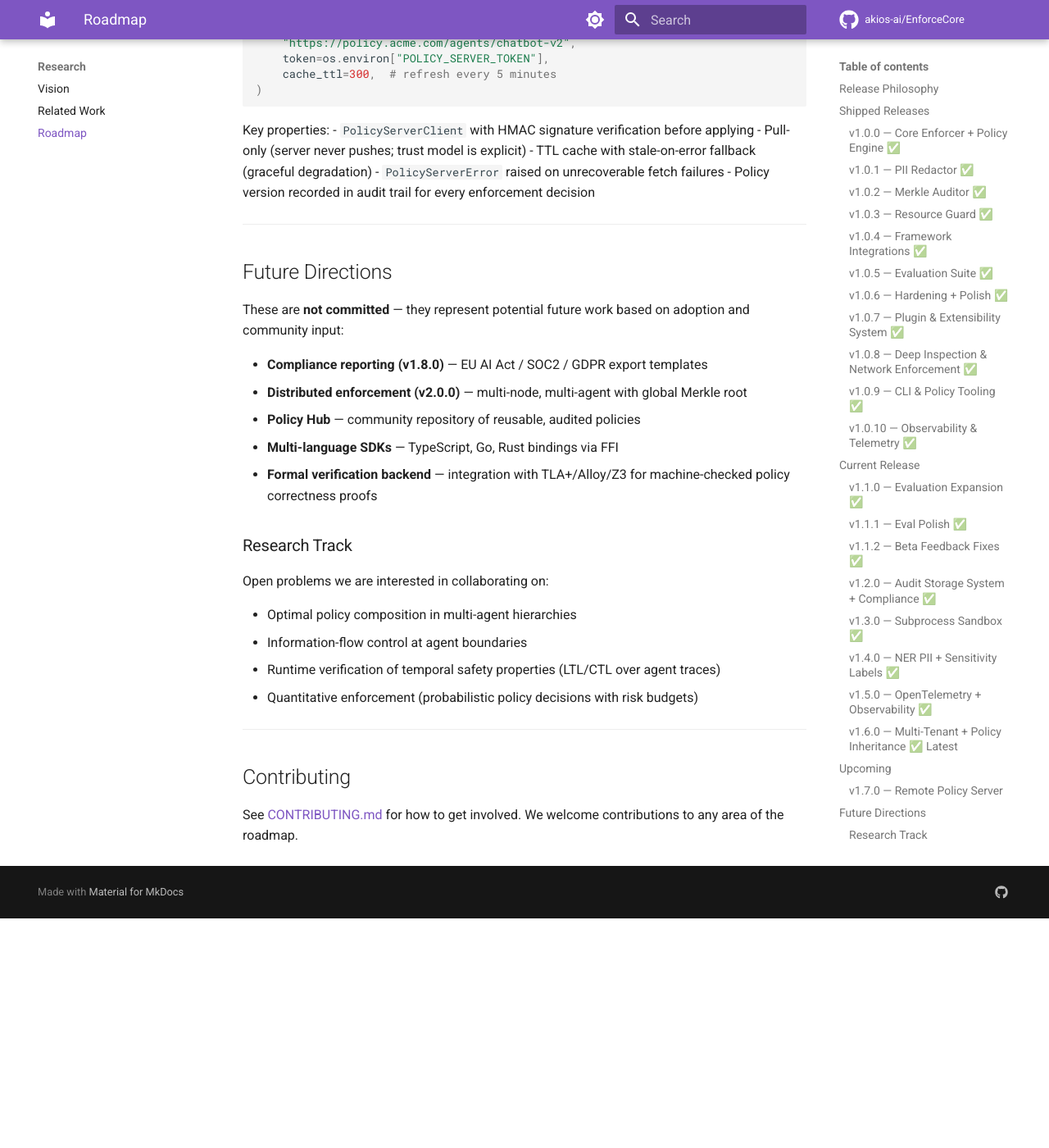
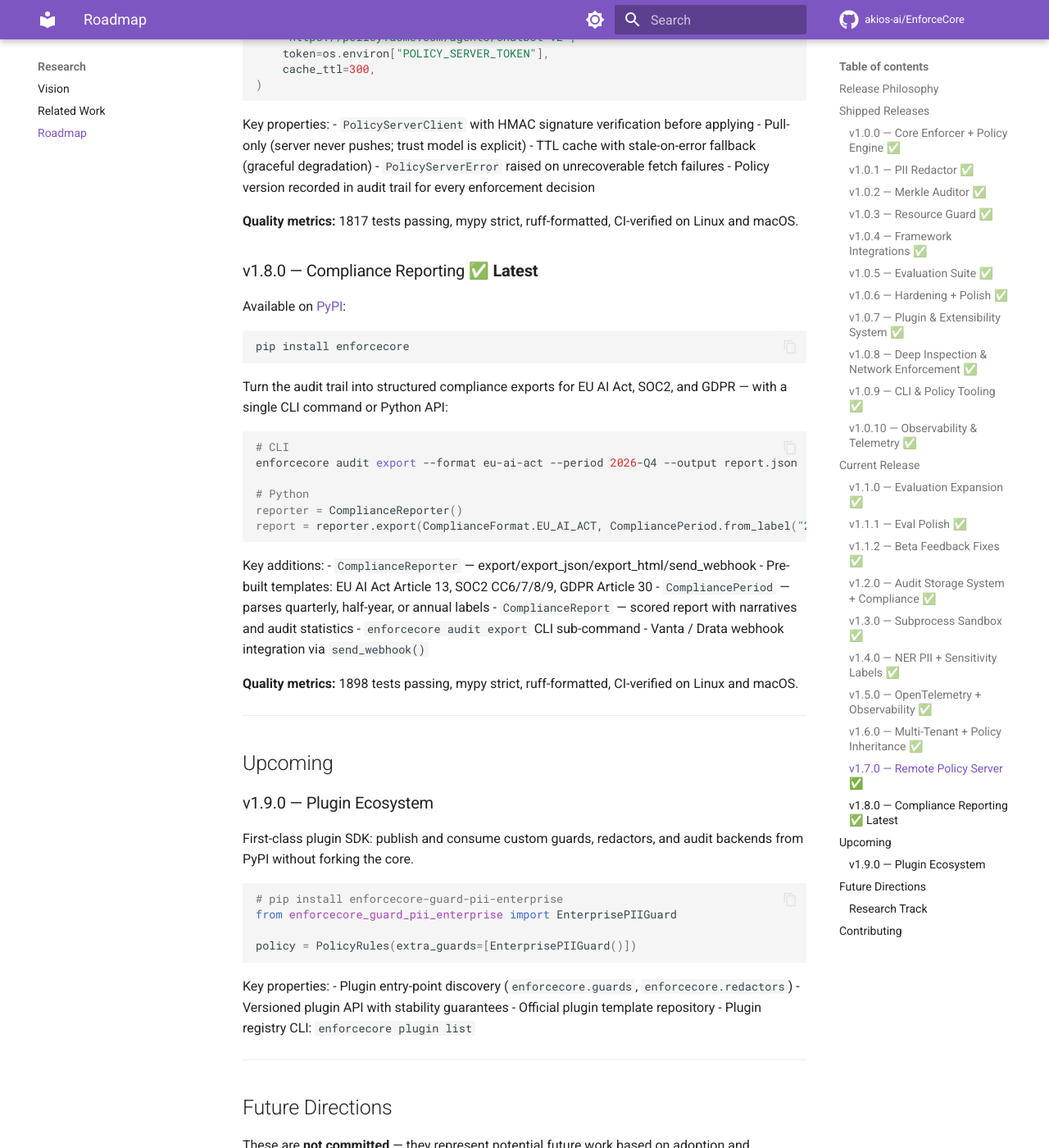
Before and after one commit to akios-ai/EnforceCore, an MkDocs documentation site: the page built from docs/roadmap.md, in a window 1280 px wide and 1400 px high, scrolled down 4093 px. Shown: the whole window at 82% size. Built offline with MkDocs 1.6.1 and Material for MkDocs 9.7.7, drawn with Linux system fonts in a browser that asks for light colours; comment, search, counter and statistics services are not loaded; before the commit the page ends 5213 px from its top, so only the background shows below that; some of the changed text lies outside the part shown.

Commit message:
docs: update roadmap and README for v1.7.0 + v1.8.0 shipped, v1.9.0 in progress

````diff
--- a/docs/roadmap.md
+++ b/docs/roadmap.md
@@ -165,21 +165,22 @@ tools:
 **Quality metrics:** 1756 tests passing, mypy strict, ruff-formatted,
 CI-verified on Linux and macOS.
 
----
+### v1.7.0 — Remote Policy Server ✅
 
-## Upcoming
+Available on [PyPI](https://pypi.org/project/enforcecore/1.7.0/):
 
-### v1.7.0 — Remote Policy Server
+```bash
+pip install enforcecore
+```
 
 Centralized policy management: policies stored and versioned server-side, agents
 pull at startup or on cache miss.
 
 ```python
-# v1.7.0 API
 Enforcer.from_server(
     "https://policy.acme.com/agents/chatbot-v2",
     token=os.environ["POLICY_SERVER_TOKEN"],
-    cache_ttl=300,  # refresh every 5 minutes
+    cache_ttl=300,
 )
 ```
 
@@ -190,6 +191,62 @@ Key properties:
 - `PolicyServerError` raised on unrecoverable fetch failures
 - Policy version recorded in audit trail for every enforcement decision
 
+**Quality metrics:** 1817 tests passing, mypy strict, ruff-formatted,
+CI-verified on Linux and macOS.
+
+### v1.8.0 — Compliance Reporting ✅ **Latest**
+
+Available on [PyPI](https://pypi.org/project/enforcecore/1.8.0/):
+
+```bash
+pip install enforcecore
+```
+
+Turn the audit trail into structured compliance exports for EU AI Act, SOC2,
+and GDPR — with a single CLI command or Python API:
+
+```bash
+# CLI
+enforcecore audit export --format eu-ai-act --period 2026-Q4 --output report.json
+
+# Python
+reporter = ComplianceReporter()
+report = reporter.export(ComplianceFormat.EU_AI_ACT, CompliancePeriod.from_label("2026-Q4"))
+```
+
+Key additions:
+- `ComplianceReporter` — export/export_json/export_html/send_webhook
+- Pre-built templates: EU AI Act Article 13, SOC2 CC6/7/8/9, GDPR Article 30
+- `CompliancePeriod` — parses quarterly, half-year, or annual labels
+- `ComplianceReport` — scored report with narratives and audit statistics
+- `enforcecore audit export` CLI sub-command
+- Vanta / Drata webhook integration via `send_webhook()`
+
+**Quality metrics:** 1898 tests passing, mypy strict, ruff-formatted,
+CI-verified on Linux and macOS.
+
+---
+
+## Upcoming
+
+### v1.9.0 — Plugin Ecosystem
+
+First-class plugin SDK: publish and consume custom guards, redactors, and audit
+backends from PyPI without forking the core.
+
+```python
+# pip install enforcecore-guard-pii-enterprise
+from enforcecore_guard_pii_enterprise import EnterprisePIIGuard
+
+policy = PolicyRules(extra_guards=[EnterprisePIIGuard()])
+```
+
+Key properties:
+- Plugin entry-point discovery (`enforcecore.guards`, `enforcecore.redactors`)
+- Versioned plugin API with stability guarantees
+- Official plugin template repository
+- Plugin registry CLI: `enforcecore plugin list`
+
 ---
 
 ## Future Directions
````
Also changed, not shown: other parts of docs/roadmap.md (+1 -2 lines), README.md (+4 -2 lines), docs/versioning-and-roadmap.md (+6 -5 lines).
